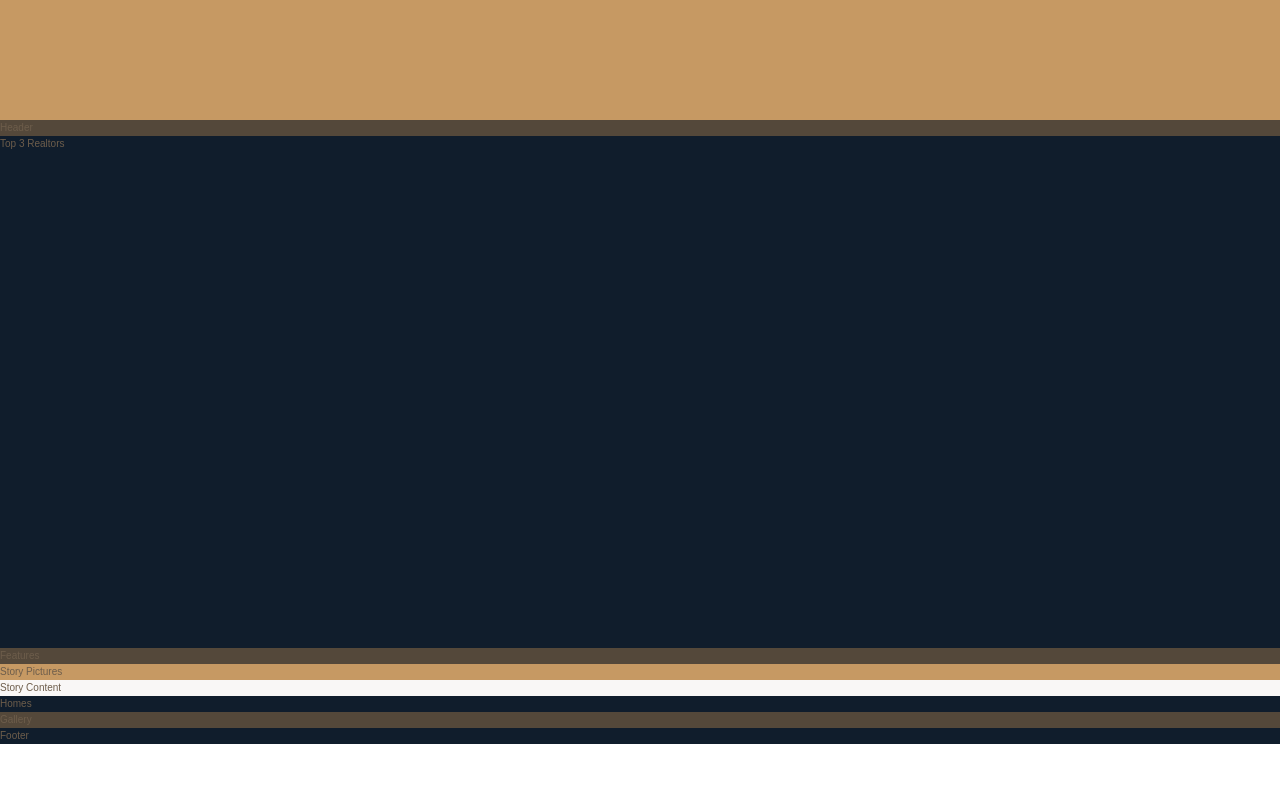
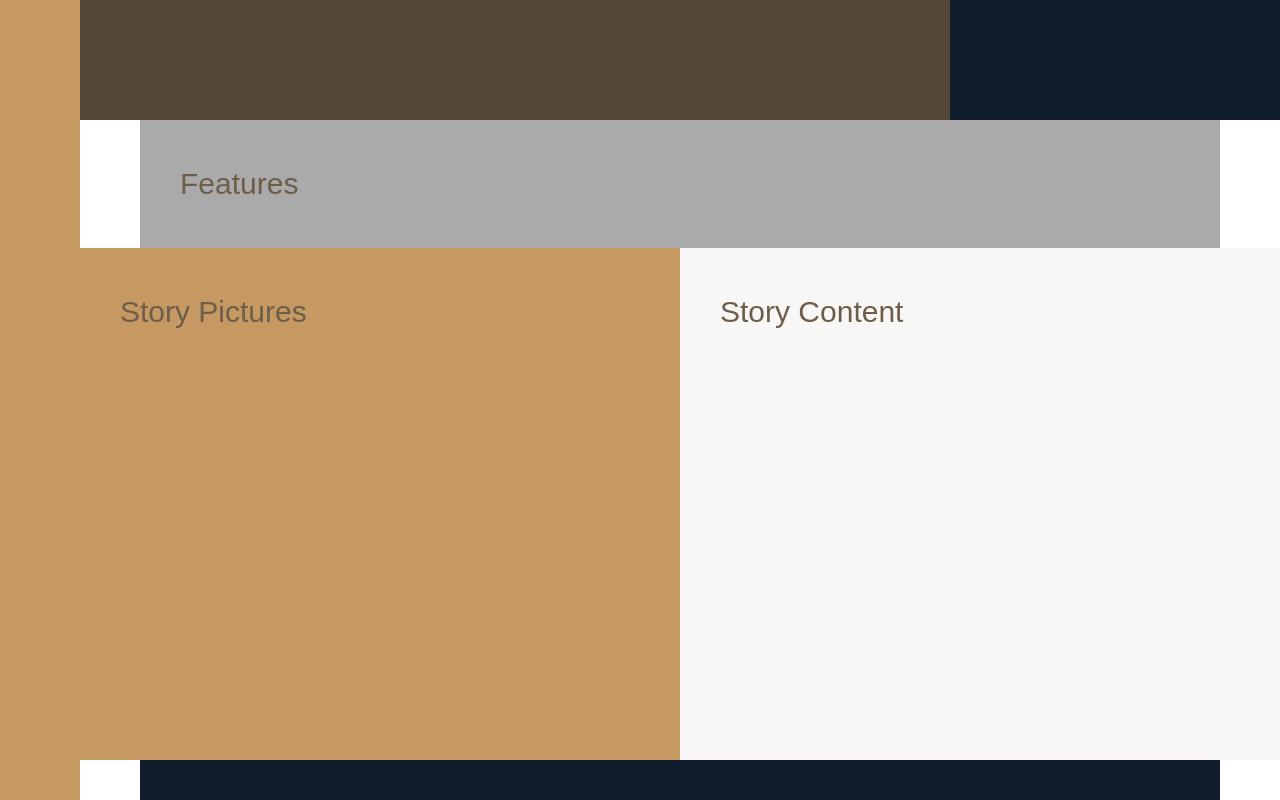
Before and after one commit to trickyBytes/pentrebach-talum-nextjs, a Next.js app: page / in a window 1280 px wide. Shown: the part 520-1320 px from the top of the page. Before the commit the page ends 1264 px from the top, so only its background shows below. Built offline with nearby package versions, Linux system fonts and the light colour scheme; a web font is replaced by a local one.

Commit message:
107: Overall layout p1 - define columns
Based off of an 8 coloumn grid with side bar, but with space columns too allow us to "bleed" from side-bar for header/footer but put space around other elements e.g features

```diff
--- a/styles/base/_base.scss
+++ b/styles/base/_base.scss
@@ -36,7 +36,17 @@
 
 //vh - viewport height
 //vw - viewport width
+//min-content - for row be min height to show content
 .container {
   display: grid;
   grid-template-rows: 80vh min-content 40vw repeat(3, min-content min-content);
+  //* column layout, side bar is 8rem the 1fr each side of the 8 column allows us to viewport
+  //minmax(6rem, 1fr) means the spacer column either side of homes never get's smaller than 60px but grows to 1fr
+  grid-template-columns: [sidebar-start] 8rem [sidebar-end full-start] minmax(6rem, 1fr) [center-start] repeat(8,
+          [col-start] minmax(min-content, 14rem) [col-end]) [center-end] minmax(6rem, 1fr) [full-end];
+
+  & > * {
+    padding: 40px;
+    font-size: 3rem;
+  }
 }
--- a/styles/base/_features.scss
+++ b/styles/base/_features.scss
@@ -1,3 +1,4 @@
 .features {
-  background-color: $color-grey-dark-1
+  background-color: $color-grey-light-2;
+  grid-column: center-start / center-end;
 }
--- a/styles/base/_footer.scss
+++ b/styles/base/_footer.scss
@@ -1,3 +1,4 @@
 .footer {
   background-color: $color-secondary;
+  grid-column: full-start / full-end;
 }
--- a/styles/base/_gallery.scss
+++ b/styles/base/_gallery.scss
@@ -1,3 +1,4 @@
 .gallery {
   background-color: $color-grey-dark-1;
+  grid-column: full-start / full-end;
 }
--- a/styles/base/_header.scss
+++ b/styles/base/_header.scss
@@ -1,3 +1,4 @@
 .header {
   background-color: $color-grey-dark-1;
+  grid-column: full-start / col-end 6;
 }
--- a/styles/base/_homes.scss
+++ b/styles/base/_homes.scss
@@ -1,3 +1,4 @@
 .homes {
   background-color: $color-secondary;
+  grid-column: center-start / center-end;
 }
--- a/styles/base/_realtors.scss
+++ b/styles/base/_realtors.scss
@@ -1,3 +1,4 @@
 .realtors {
   background-color: $color-secondary;
+  grid-column: col-start 7 / full-end;
 }
--- a/styles/base/_sidebar.scss
+++ b/styles/base/_sidebar.scss
@@ -1,3 +1,5 @@
 .sidebar {
   background-color: $color-primary;
+  grid-column: sidebar-start / sidebar-end;
+  grid-row: 1 / -1; //Start at the beginning and go right to the end
 }
--- a/styles/base/_story.scss
+++ b/styles/base/_story.scss
@@ -1,9 +1,11 @@
 .story {
   &__pictures {
     background-color: $color-primary;
+    grid-column: full-start / col-end 4;
   }
 
   &__content {
     background-color: $color-grey-light-1;
+    grid-column: col-start 5 / full-end;
   }
 }
```
